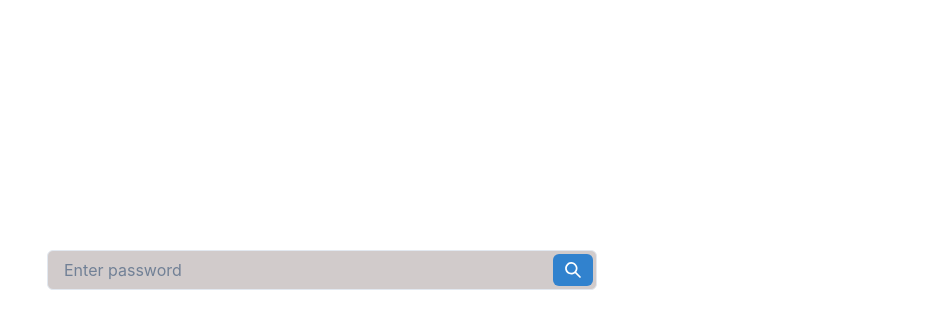
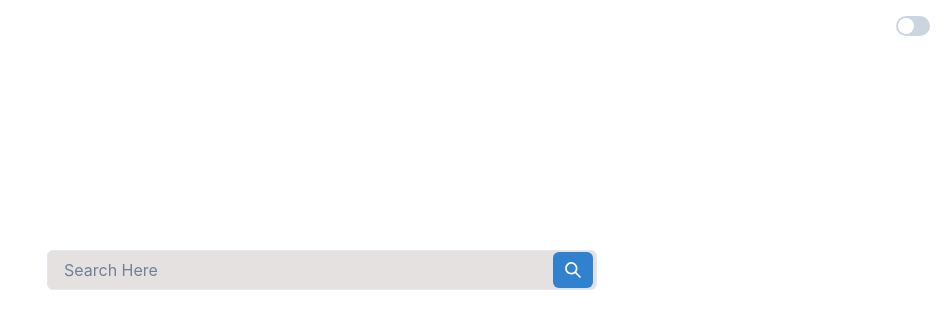
Before and after one commit to daniel-jebarson/anime_char_generator, a Next.js app: page / in a window 1280 px wide. Shown: the top 328 px of the page, without its empty margins (334-1280 px from the left). Built offline with nearby package versions, Linux system fonts and the light colour scheme.

Commit message:
Added Theme Switcher 🚀

```diff
--- a/components/SearchBar.js
+++ b/components/SearchBar.js
@@ -7,22 +7,23 @@ import {
   Container,
 } from "@chakra-ui/react";
 import { SearchIcon } from "@chakra-ui/icons";
+
 const PasswordInput = () => {
-  const [show, setShow] = React.useState(false);
-  const handleClick = () => setShow(!show);
+  //   const [show, setShow] = React.useState(false);
+  //   const handleClick = () => setShow(!show);
 
   return (
     <Container maxW="550px" color="white" mt="250px">
       <InputGroup size="md" w="550px">
         <Input
-          bg="#d1cbcb"
-          pr="4.5rem"
-          type={show ? "text" : "password"}
-          placeholder="Enter password"
+          bg="#e6e1e1"
+          type="text"
+          placeholder="Search Here"
+          color="black"
         />
         <InputRightElement width="3rem">
           <IconButton
-            h="2rem"
+            h="2.3rem"
             size="md"
             colorScheme="blue"
             aria-label="Search database"
--- /dev/null
+++ b/components/ThemeSwitcher.js
@@ -0,0 +1,18 @@
+import { useColorMode, Switch } from "@chakra-ui/react";
+
+const DarkModeSwitch = () => {
+  const { colorMode, toggleColorMode } = useColorMode();
+  const isDark = colorMode === "dark";
+  return (
+    <Switch
+      position="fixed"
+      top="1rem"
+      right="1rem"
+      color="green"
+      isChecked={isDark}
+      onChange={toggleColorMode}
+    />
+  );
+};
+
+export default DarkModeSwitch;
--- a/pages/index.js
+++ b/pages/index.js
@@ -2,10 +2,12 @@ import Head from "next/head";
 import Image from "next/image";
 import styles from "../styles/Home.module.css";
 import SearchBar from "../components/SearchBar";
+import ThemeSwitcher from "../components/ThemeSwitcher";
 
 export default function Home() {
   return (
     <div>
+      <ThemeSwitcher />
       <SearchBar />
     </div>
   );
```
